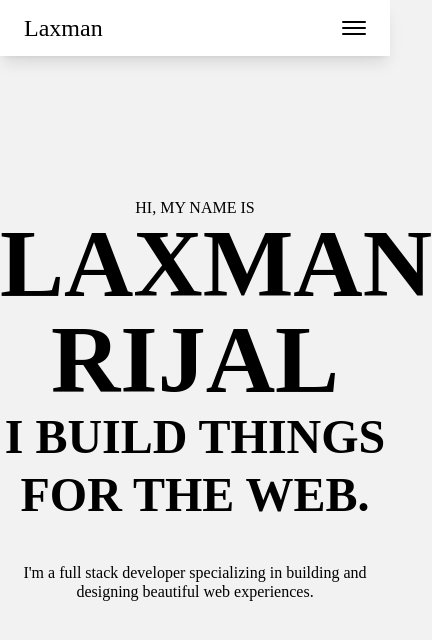
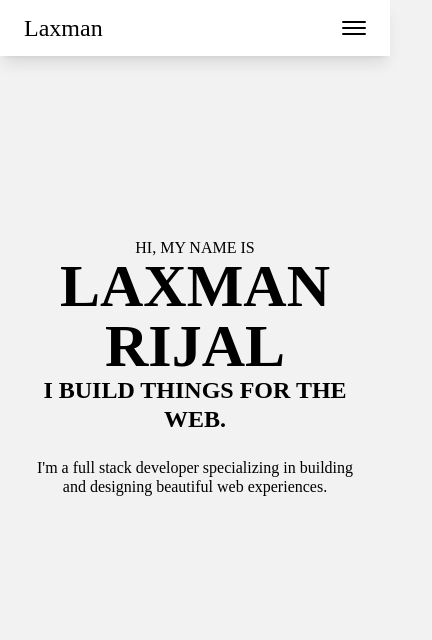
Before and after one commit to laxman1892/personal-portfolio, a Next.js app: page / in a window 390 px wide. Shown: the top 640 px of the page, 432 px wide, since content can reach past the window. Built offline with nearby package versions, Linux system fonts and the light colour scheme.

Commit message:
styling changed

```diff
--- a/src/app/page.tsx
+++ b/src/app/page.tsx
@@ -3,10 +3,10 @@ import Header from "./Header";
 export default function Home() {
   return (
     <div className="h-screen py-[200px] text-center md:flex md:flex-col md:justify-center md:text-left md:my-0 md:mx-auto md:w-[742px] md:py-0 lg:w-[800px]">
-      <h1 className="leading-[1]">HI, MY NAME IS</h1>
-      <h1 className="text-8xl font-bold leading-[1]">LAXMAN RIJAL</h1>
-      <h1 className="text-5xl leading-[1.2] font-bold">I BUILD THINGS FOR THE WEB.</h1>
-      <h1 className="leading-[1.2] mt-10">I&apos;m a full stack developer specializing in building and designing beautiful web experiences.</h1>
+      <h1 className="leading-[1] mt-10 md:mt-0">HI, MY NAME IS</h1>
+      <h1 className="text-6xl md:text-8xl font-bold leading-[1]">LAXMAN RIJAL</h1>
+      <h1 className="text-2xl md:text-5xl leading-[1.2] font-bold mx-6 md:mx-0">I BUILD THINGS FOR THE WEB.</h1>
+      <h1 className="leading-[1.2] mt-6 mx-6 md:mx-0">I&apos;m a full stack developer specializing in building and designing beautiful web experiences.</h1>
     </div>
   );
 }
```
